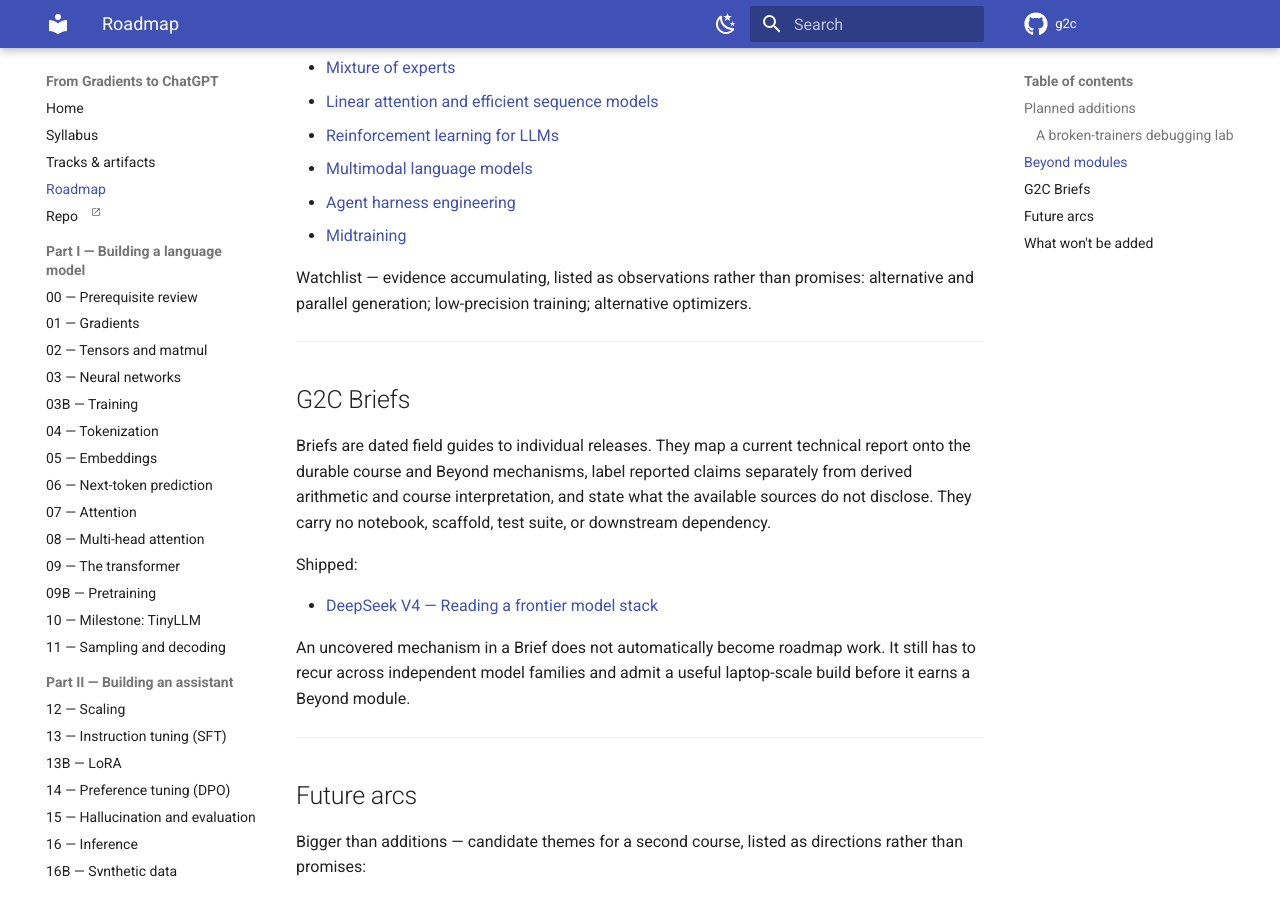
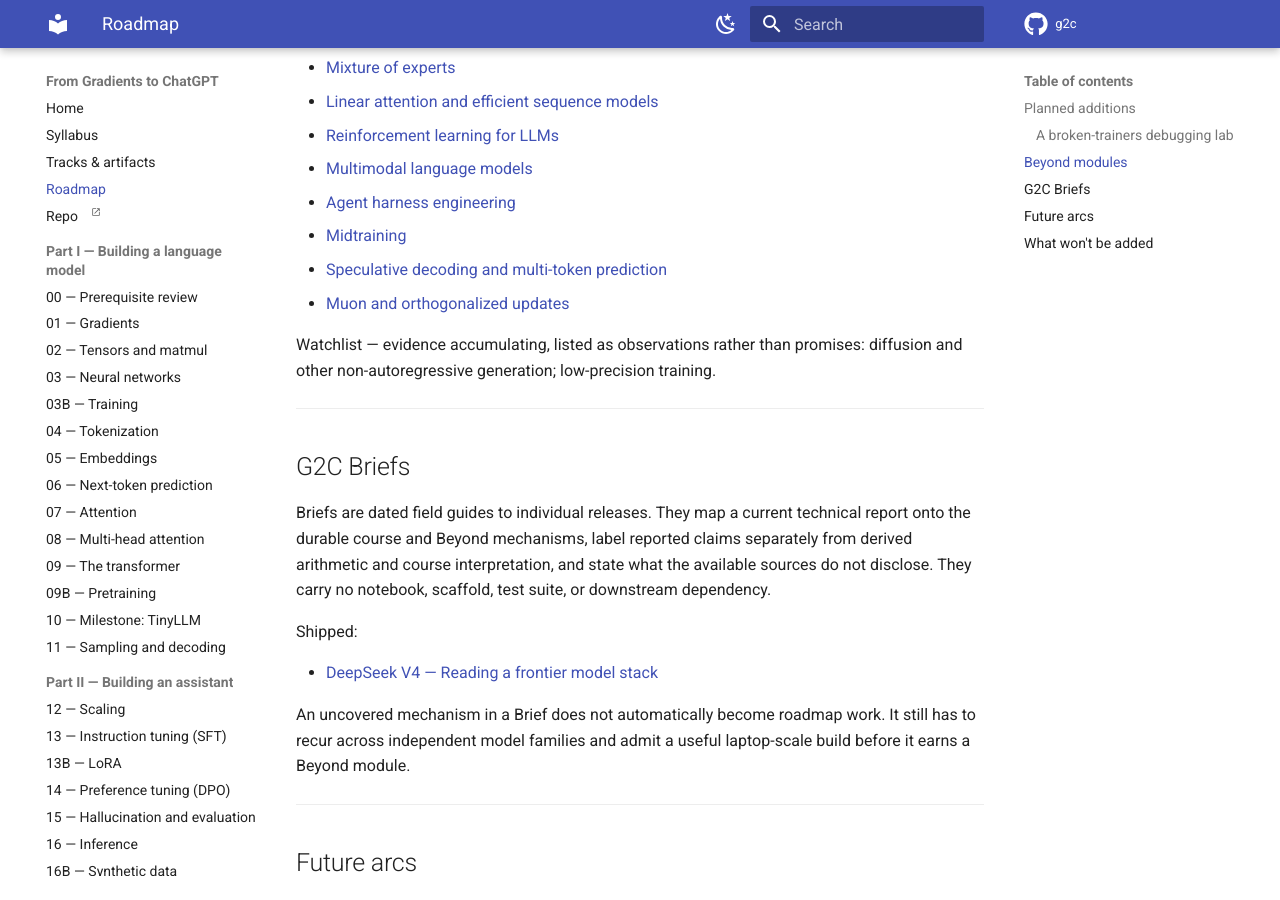
Before and after one commit to Mister-Meeseeks/g2c, an MkDocs documentation site: the page built from docs/roadmap.md, in a window 1280 px wide and 900 px high, scrolled down 964 px. Built offline with MkDocs 1.6.1 and Material for MkDocs 9.7.7, drawn with Linux system fonts in a browser that asks for light colours; comment, search, counter and statistics services are not loaded.

```diff
--- a/docs/roadmap.md
+++ b/docs/roadmap.md
@@ -26,8 +26,10 @@ Shipped:
 - [Multimodal language models](beyond/multimodal.md)
 - [Agent harness engineering](beyond/harness.md)
 - [Midtraining](beyond/midtraining.md)
+- [Speculative decoding and multi-token prediction](beyond/specdec.md)
+- [Muon and orthogonalized updates](beyond/muon.md)
 
-Watchlist — evidence accumulating, listed as observations rather than promises: alternative and parallel generation; low-precision training; alternative optimizers.
+Watchlist — evidence accumulating, listed as observations rather than promises: diffusion and other non-autoregressive generation; low-precision training.
 
 ---
 
--- a/mkdocs.yml
+++ b/mkdocs.yml
@@ -110,6 +110,8 @@ nav:
       - "Multimodal models": beyond/multimodal.md
       - "Agent harness engineering": beyond/harness.md
       - "Midtraining": beyond/midtraining.md
+      - "Speculative decoding": beyond/specdec.md
+      - "Muon": beyond/muon.md
   - Primers:
       - PyTorch: primers/pytorch.md
       - Topological sort: primers/topo-sort.md
```
Also changed, not shown: README.md (+1 -1 lines), docs/index.md (+1 -1 lines), docs/syllabus.md (+1 -1 lines), 2 other files.
